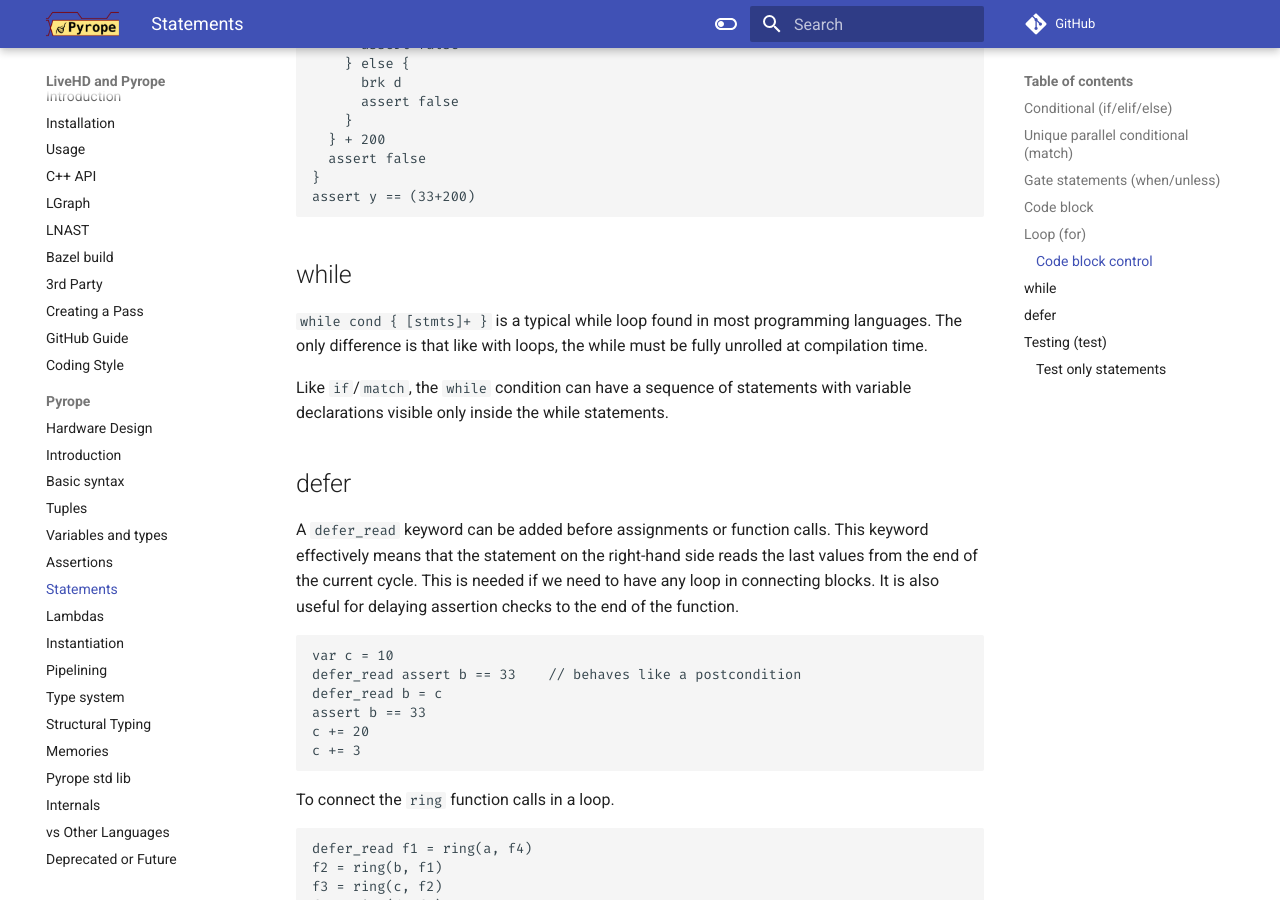
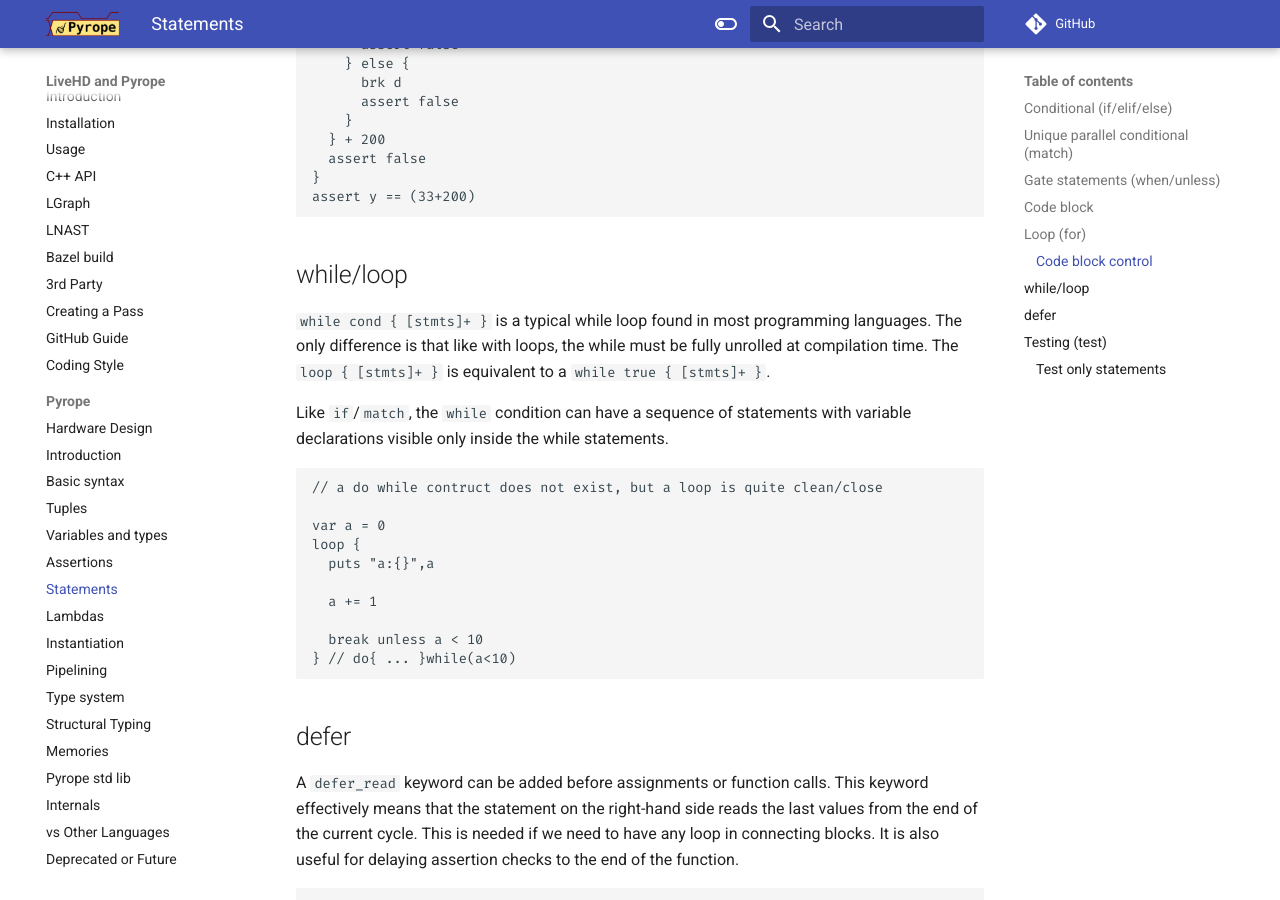
Before and after one commit to masc-ucsc/docs, an MkDocs documentation site: the page built from docs/pyrope/05b-statements.md, in a window 1280 px wide and 900 px high, scrolled down 5753 px. Built offline with MkDocs 1.6.1 and Material for MkDocs 9.7.7, drawn with Linux system fonts in a browser that asks for light colours; comment, search, counter and statistics services are not loaded; some of the changed text lies outside the part shown.

Commit message:
add loop and fix tuple assign examples

````diff
--- a/docs/pyrope/05b-statements.md
+++ b/docs/pyrope/05b-statements.md
@@ -231,7 +231,7 @@ assert b == (2,3,4,5,6)
 ### Code block control
 
 Code block control statements allow changing the control flow for `lambdas`,
-`for`, and `while` statements. When the control flow is changed, some allow
+`for`, `loop`, and `while` statements. When the control flow is changed, some allow
 returning a value (`ret`, `brk`, `cont`) and others do not (`return`, `break`,
 `continue`).
 
@@ -247,16 +247,17 @@ returning a value (`ret`, `brk`, `cont`) and others do not (`return`, `break`,
   generated.
 
 * `brk` behaves like `break` but a return tuple is provided. This is maybe
-  needed when the `for` or `while` is used in an expression or comprehension.
-  In addition, the `brk` can be used in expression code blocks. The `brk` is
-  equivalent to a `ret` but terminates the closest `for`/`while` code block.
+  needed when the `for` is used in an expression or comprehension. Notice that
+  neither `loop` or `while` can be used as expressions. In addition, the `brk`
+  can be used in expression code blocks. The `brk` is equivalent to a `ret` but
+  terminates the closest `for` code block.
 
-* `continue` looks for the closest `for`/`while` code block. The `continue`
+* `continue` looks for the closest `for`/`while`/`loop` code block. The `continue`
   will perform the next loop iteration. If no upper loop is found, a compile
   error is generated.
 
 * `cont` behaves like the `continue` but a tuple is provided. The `cont` is
-  used with comprehensions, and the tuple provided is added to the
+  used with `for` comprehensions, and the tuple provided is added to the
   comprehension result.
 
 
@@ -315,15 +316,29 @@ let y = {         // expr scope1
 assert y == (33+200)
 ```
 
-## while
+## while/loop
 
 `while cond { [stmts]+ }` is a typical while loop found in most programming
 languages. The only difference is that like with loops, the while must be fully
-unrolled at compilation time.
+unrolled at compilation time. The `loop { [stmts]+ }` is equivalent to a `while
+true { [stmts]+ }`.
 
 
 Like `if`/`match`, the `while` condition can have a sequence of statements with
 variable declarations visible only inside the while statements.
+
+```
+// a do while contruct does not exist, but a loop is quite clean/close
+
+var a = 0
+loop {
+  puts "a:{}",a
+
+  a += 1
+
+  break unless a < 10
+} // do{ ... }while(a<10)
+```
 
 ## defer
 
````
Also changed, not shown: docs/pyrope/03-bundle.md (+9 -4 lines).
